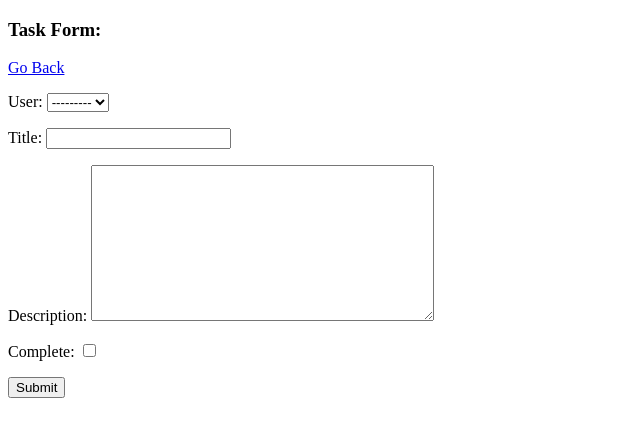
After one commit to jjconway23/registration_todo_list, a Django app: page /task-create/ in a window 1280 px wide. The commit adds this page. Shown: the top 437 px of the page, without its empty margins (0-640 px from the left). Run offline with Django 3.2, Linux system fonts and the light colour scheme; data comes from the database, SQL or seed files in the repository; both versions use the stored data as it was after the commit.

Commit message:
Create functionality to add a new task

```diff
--- /dev/null
+++ b/main/templates/main/task_form.html
@@ -0,0 +1,19 @@
+<!DOCTYPE html>
+<html lang="en">
+<head>
+    <meta charset="UTF-8">
+    <meta http-equiv="X-UA-Compatible" content="IE=edge">
+    <meta name="viewport" content="width=device-width, initial-scale=1.0">
+    <title>Create a task</title>
+</head>
+<body>
+    <h3>Task Form: </h3>
+    <a href="{% url 'tasks' %}">Go Back</a>
+    <form method="POST" action="">
+        {% csrf_token %}
+        {{ form.as_p }}
+        <input type="submit" value="Submit">
+
+    </form>
+</body>
+</html>
--- a/main/templates/main/task_list.html
+++ b/main/templates/main/task_list.html
@@ -10,13 +10,16 @@
 
 <body>
     <h1>My To do list</h1>
+    <a href="{% url 'task-create' %}">Add a new Task</a>
     <table>
         <tr>
             <th>Item</th>
+            <th></th>
         </tr>
         {% for task in object_list %}
         <tr>
             <td>{{task.title}}</td>
+            <td><a href="{% url 'task' task.id %}">View here</a></td>
         </tr>
         {% empty %}
         <h3>No items in list!</h3>
--- a/main/urls.py
+++ b/main/urls.py
@@ -1,8 +1,10 @@
 from django.urls import path
-from .views import TaskList, TaskDetail
+from .views import TaskList, TaskDetail, TaskCreate
 
 urlpatterns = [
     path('', TaskList.as_view(), name='tasks'),
     path('task/<int:pk>/', TaskDetail.as_view(), name='task'),
+    path('task-create/', TaskCreate.as_view(), name='task-create'),
+
 
 ]
--- a/main/views.py
+++ b/main/views.py
@@ -1,6 +1,10 @@
+from asyncio import tasks
 from django.shortcuts import render
 from django.views.generic.list import ListView
 from django.views.generic.detail import DetailView
+from django.views.generic.edit import CreateView
+from django.urls import reverse_lazy
+
 from .models import Task
 
 
@@ -11,3 +15,8 @@ class TaskList(ListView):
 class TaskDetail(DetailView):
     model = Task
     context_object_name: 'task'
+
+class TaskCreate(CreateView):
+     model = Task
+     fields = '__all__'
+     success_url = reverse_lazy('tasks')
```
Also changed, not shown: db.sqlite3.
